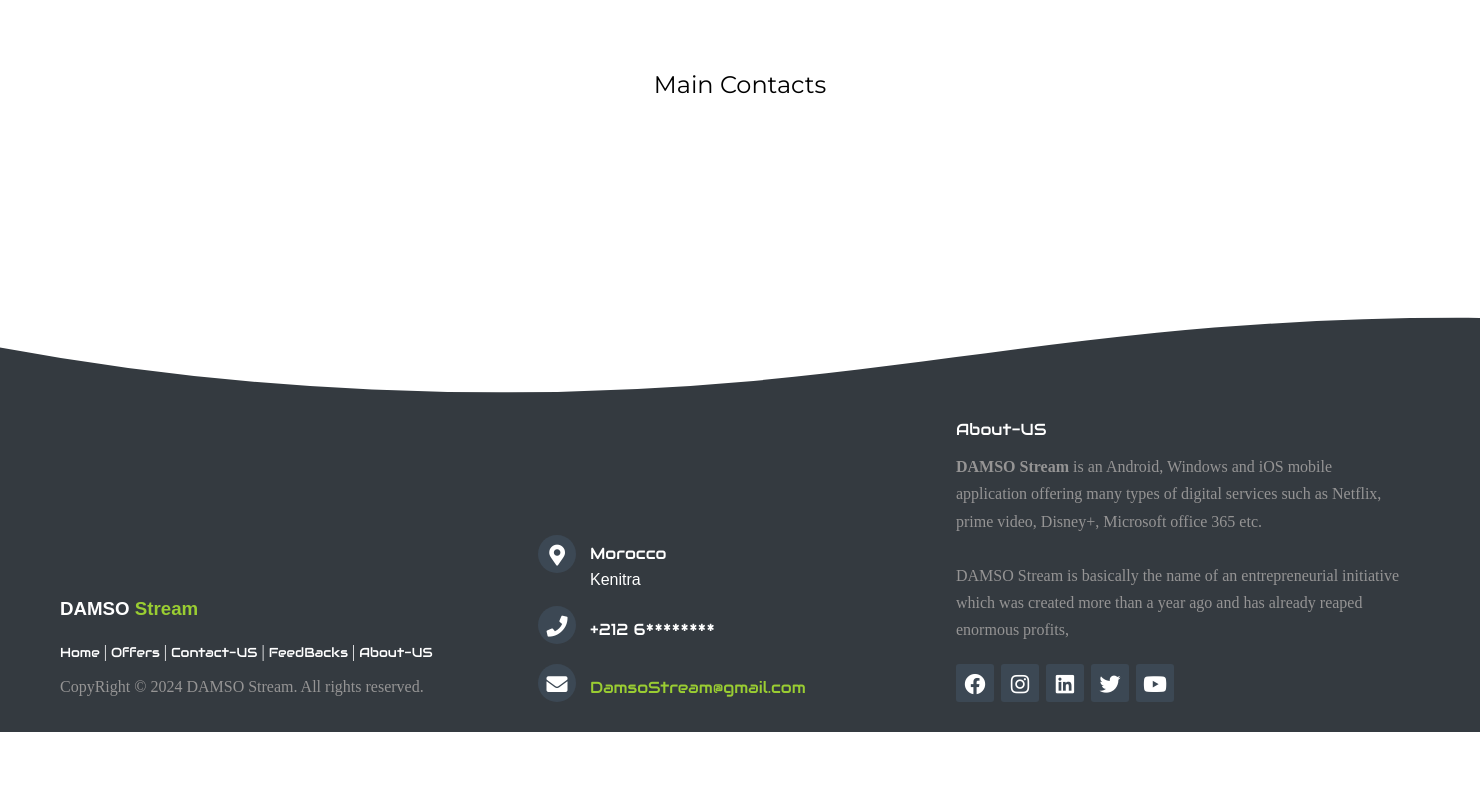
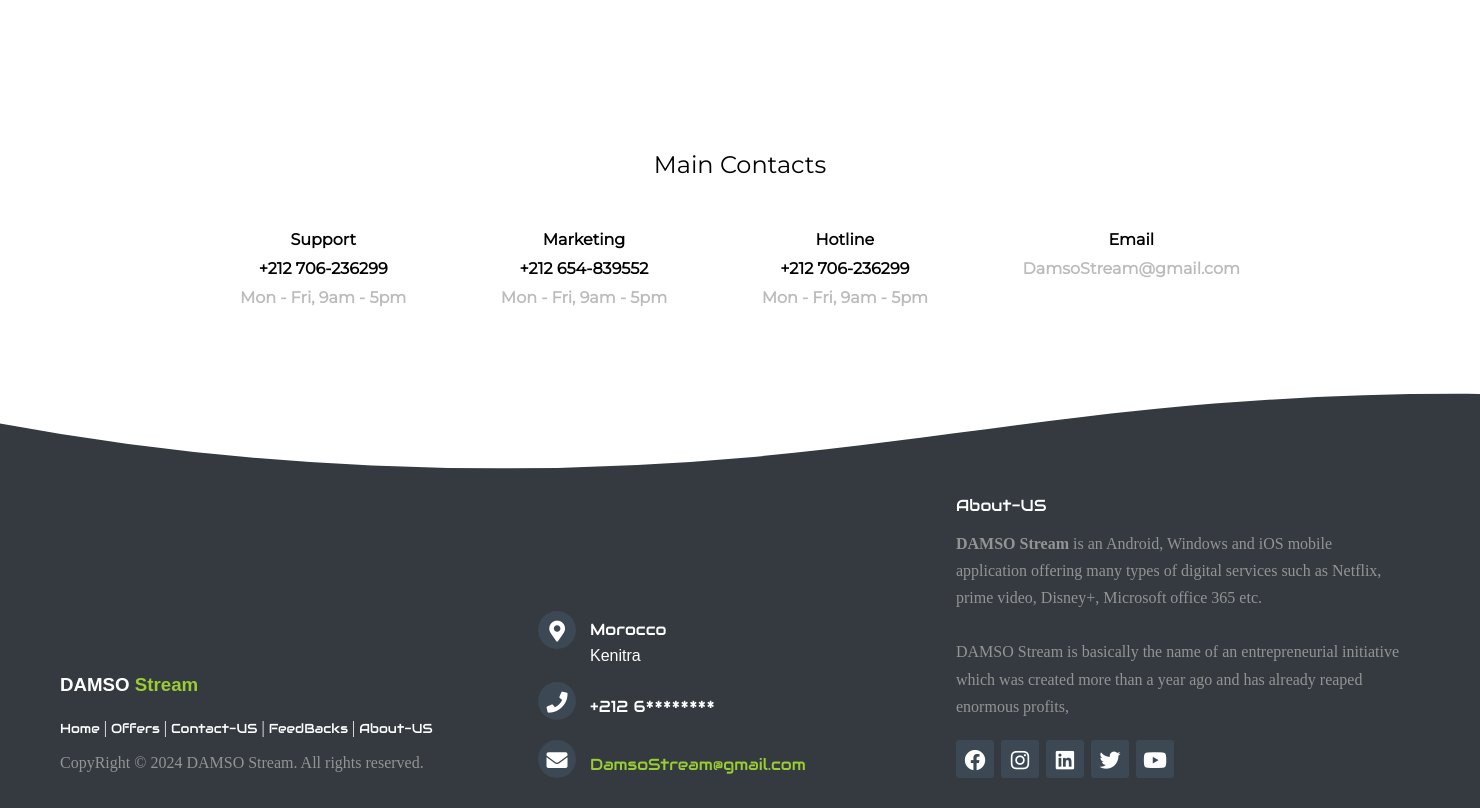
Before and after one commit to AchrafSL/PFE-CODE, a Python web app: template templates/ContactUS.html in a window 1480 px wide; the page is wider, and only the part inside the window is pictured. Shown: the part 1615-2423 px from the top of that part. Before the commit the page ends 2347 px from the top of that part, so only its background shows below. Run offline with Jinja, Linux system fonts and the light colour scheme; the template is opened without the code that fills it, so the values that code supplies are empty; some web fonts are replaced.

Commit message:
SaveBeforeRemovingFeedBacks

```diff
--- a/static/CSS/ConstactUS.css
+++ b/static/CSS/ConstactUS.css
@@ -48,7 +48,8 @@ Inline-Block : mix with Inline and Block
 .section1{
     font-family: 'Montserrat', sans-serif;
     background-color:white;
-    padding: 200px;
+    padding-top:200px;
+    padding-bottom: 80px;
     color:black;
     display: flex;
     flex-direction: column;
@@ -132,6 +133,26 @@ Inline-Block : mix with Inline and Block
 }
 .subForm:hover{background-color: rgba(0, 0, 0, 0.838); }
 
+.AllInfoF{
+    margin:0;
+    padding:0;
+    width:1000px;
+    margin-top:30px;
+    display: flex;
+    flex-direction: row;
+    justify-content:space-between;
+}
+
+.InfoF{
+    margin:0;
+    padding:0;
+    line-height: 1.8;
+}
+
+
+
+
+
 /* End of sections CSS*/
 
 ul{
--- a/templates/ContactUS.html
+++ b/templates/ContactUS.html
@@ -66,12 +66,31 @@
         </div>
         <h2 style="
         line-height: 62px;
-        font-weight: 400; margin-top:50px;">Main Contacts </h2>
+        font-weight: 400; margin-top:130px;">Main Contacts </h2>
 
 
-        <div>
-            <div>
+        <div class="AllInfoF">
+            <div class="InfoF">
+                <h4> Support </h4>
+                <h4> +212 706-236299 </h4>
+                <h4 style="color:#8F8F91;opacity:0.6;"> Mon - Fri, 9am - 5pm </h4>
+            </div>
 
+            <div  class="InfoF">
+                <h4> Marketing </h4>
+                <h4> +212 654-839552 </h4>
+                <h4 style="color:#8F8F91;opacity:0.6;"> Mon - Fri, 9am - 5pm </h4>
+            </div>
+
+            <div  class="InfoF">
+                <h4> Hotline </h4> <!-- To talk about any subject -->
+                <h4> +212 706-236299 </h4>
+                <h4 style="color:#8F8F91;opacity:0.6;"> Mon - Fri, 9am - 5pm </h4>
+            </div>
+
+            <div class="InfoF">
+                <h4> Email </h4>
+                <h4 style="color:#8F8F91;opacity:0.6;"> DamsoStream@gmail.com</h4>
             </div>
         </div>
 
```
